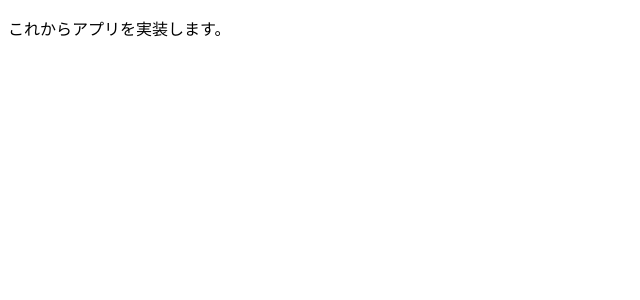
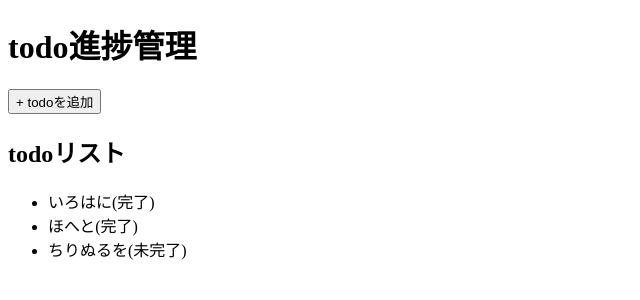
Before and after one commit to sakana-san/react-sample-benkyou, a React (Create React App) app: page / in a window 1280 px wide. Shown: the top 300 px of the page, without its empty margins (0-640 px from the left). Built offline with nearby package versions, Linux system fonts and the light colour scheme; data requests are answered from the project's data file; the HTML template or start-up script is replaced by a standard one.

Commit message:
axiosでjsonの情報を取り入れ表示させた

```diff
--- a/src/components/App.tsx
+++ b/src/components/App.tsx
@@ -1,8 +1,38 @@
-import React from "react";
+import React, {useEffect, useState} from "react";
+import axios from "axios";
+import { type } from "os";
 
+type Todos = {
+  id: number
+  content: string
+  done: boolean
+}
+
+const todoDataUrl = "http://localhost:3001/todos";
 function App() {
+  const [todoList, setTodoList] = useState([]);
+  useEffect(() => {
+    const fetchData = async () => {
+      const response = await axios.get(todoDataUrl);
+      setTodoList(response.data);
+    };
+    fetchData();
+  }, []);
   return (
-    <p>これからアプリを実装します。</p>
+    <>
+      <h1>todo進捗管理</h1>
+      <button>+ todoを追加</button>
+      <h2>todoリスト</h2>
+      <ul>
+        {
+         todoList.map((v: any) => (
+          <li key={v.id}>
+            {v.content}({v.done ? '完了' : '未完了'})
+          </li>
+         ))
+        }
+      </ul>
+    </>
   );
 }
 
```
